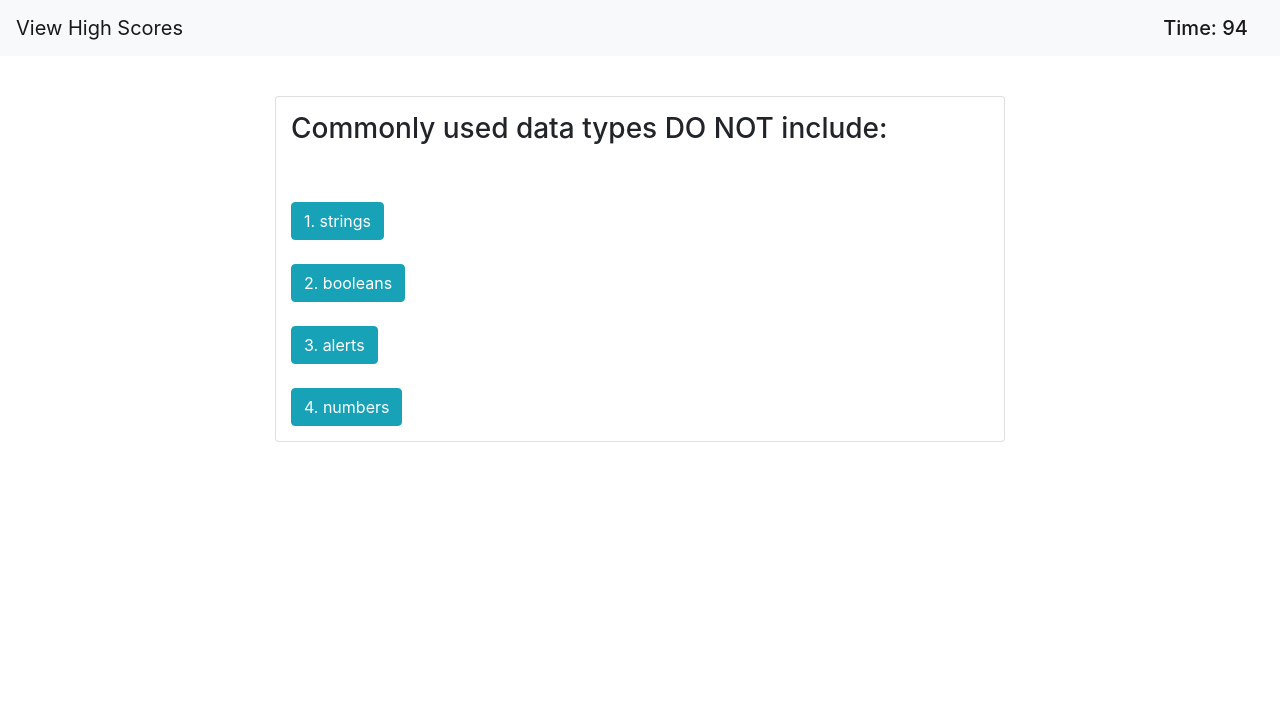
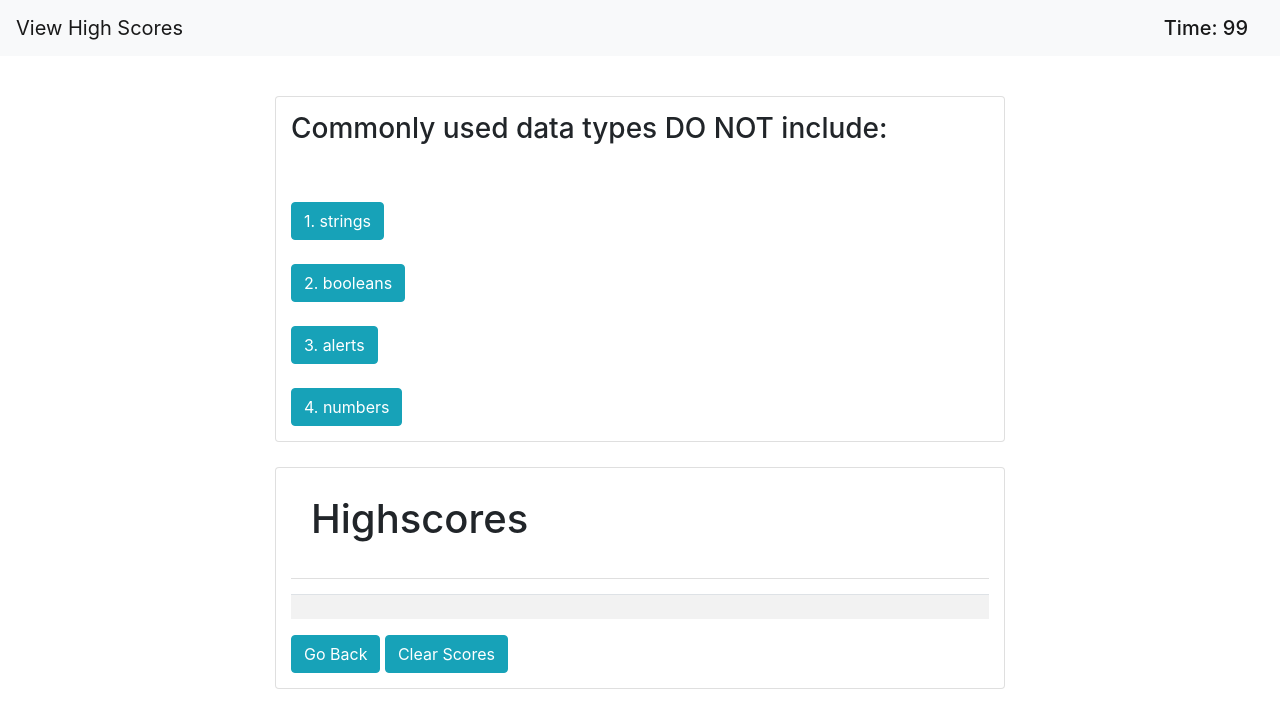
Before and after one commit to ross1jk/JavaScript-Fundamentals-Quiz, a plain HTML site: page index.html in a window 1280 px wide. Both pictures are taken after a click on the button "Start Quiz". Drawn offline with nearby package versions, Linux system fonts and the light colour scheme.

Commit message:
timer is now linked to start button, will start once start button is clicked

```diff
--- a/index.html
+++ b/index.html
@@ -54,6 +54,36 @@
     </section>
     </form>
 
+        <!--High Score Card-->
+    <form class="card" id="highscorescard">
+      <section class="container">
+        <header class="card-header bg-transparent">
+          <section class="row">
+            <div class="col-12">
+              <h1>Highscores</h1>
+            </div>
+          </section>
+        </header>
+        <form class="card-body">
+          <section class="row">
+            <div class="col-12">
+
+              <table class="table table-striped">
+                <tbody>
+                  <tr>
+                    <td></td>
+                  </tr>
+                  <tr>
+                </tbody>
+              </table>
+
+             <button type="button" class="btn btn-info " id="goback">Go Back</button> <button type="button" class="btn btn-info " id="clear">Clear Scores</button>
+            </div>
+          </section>
+        </form>
+      </section>
+    </form>
+
  </main>
  <script src="./scripts/script.js"></script>
 </body>
--- a/scripts/script.js
+++ b/scripts/script.js
@@ -2,7 +2,9 @@
 var pos = 0;
 //stores answers correct
 var correct = 0;
+var timeleft;
 var score = timeleft;
+var downloadTimer;
 //test question and answer
 var test;
 //will refrence my question and choices
@@ -64,31 +66,29 @@ function get (x) {
     return document.getElementById(x);
   }
 
-//when start button is clicked
-get("test").style.display = "none"; //hidden question card
-var startBtn = get("start");
-startBtn.addEventListener("click", testEvent);
+//Function to trigger on start
+function startTimer(){
+  //countdown to be modfiied
+   timeleft = 100;
+    downloadTimer = setInterval(function(){
+      if(timeleft <= 0){
+        clearInterval(downloadTimer);
+        get("countdown").innerHTML = "Fail";
+      } else {
+        get("countdown").innerHTML = "Time: " +timeleft;
+      }
+      timeleft -= 1;
+    }, 1000);
+  }
+
+
 function testEvent(event) {
     if (event.target.matches("button"))
     event.preventDefault();
     get("test").style.display="block";
-    //start time
-    //start other function
     get("intro").style.display ="none";
-    console.log("goodjob");
+    startTimer();
 }
-
-//countdown to be modfiied
-  var timeleft = 100;
-  var downloadTimer = setInterval(function(){
-    if(timeleft <= 0){
-      clearInterval(downloadTimer);
-      get("countdown").innerHTML = "Fail";
-    } else {
-      get("countdown").innerHTML = "Time: " +timeleft;
-    }
-    timeleft -= 1;
-  }, 1000);
 
 //Getting my quiz in the correct order and linking the answers to varibles
 function renderQuestion(){
@@ -97,7 +97,7 @@ function renderQuestion(){
       // resets the variable to allow users to restart the test
       clearInterval(downloadTimer);
       get("countdown").innerHTML = "Time: " +timeleft;
-      test.innerHTML = "<h2>Your score is: " +timeleft + "You got "+correct+" of "+questions.length+" questions correct</h2> <br> <form action='./highscores.html'><label for='Initials'>Enter Initials:  </label><input type='text' id='intials'><input type='submit' value='Submit'></form>";
+      test.innerHTML = "<h2>Your score is: " +timeleft + "<br> "+correct+" of "+questions.length+" questions correct</h2> <br> <form action=''><label for='Initials'>Enter Initials and Score: </label><input type='text' id='intials'><input type='submit' value='Submit'></form>";
       pos = 0;
       correct = 0;
       // stops rest of renderQuestion function running when test is completed
@@ -140,10 +140,20 @@ function renderQuestion(){
 
 
   // Add event listener to call renderQuestion on page load event
+  //when start button is clicked
+  get("test").style.display = "none"; //hidden question card
+  var startBtn = get("start");
+  startBtn.addEventListener("click", testEvent);
   window.addEventListener("load", renderQuestion);
 
 
-/* Varibles Needed:
+  /*function highscore (){
+    //xyz.preventDefault();
+
+    get("intro").style.display ="none";
+    get("highscore").style.display="block";
+  }
+Varibles Needed:
 position to show current postion
 number correct
 var to html: test and test status
```
Also changed, not shown: 1 other file.
